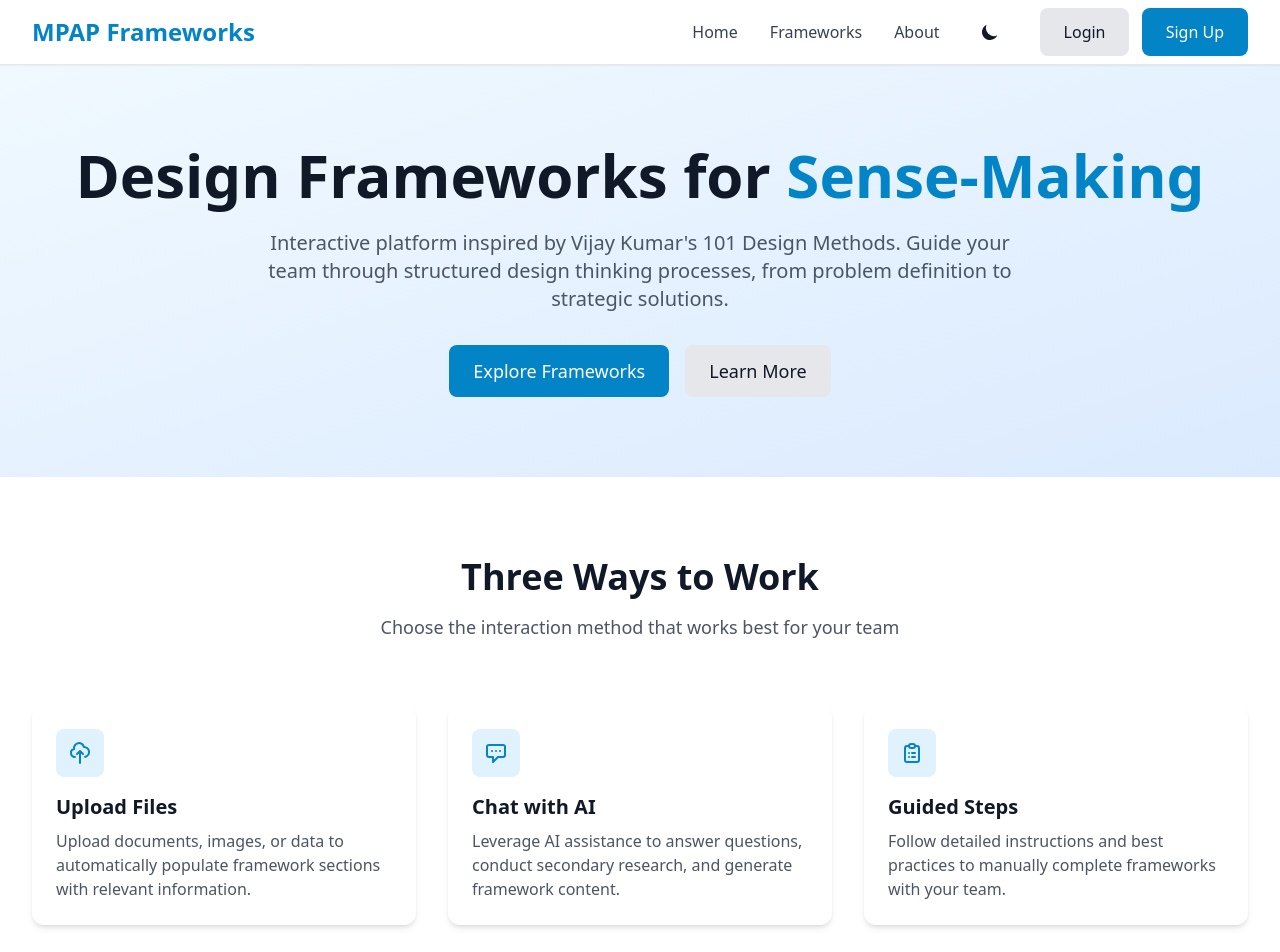
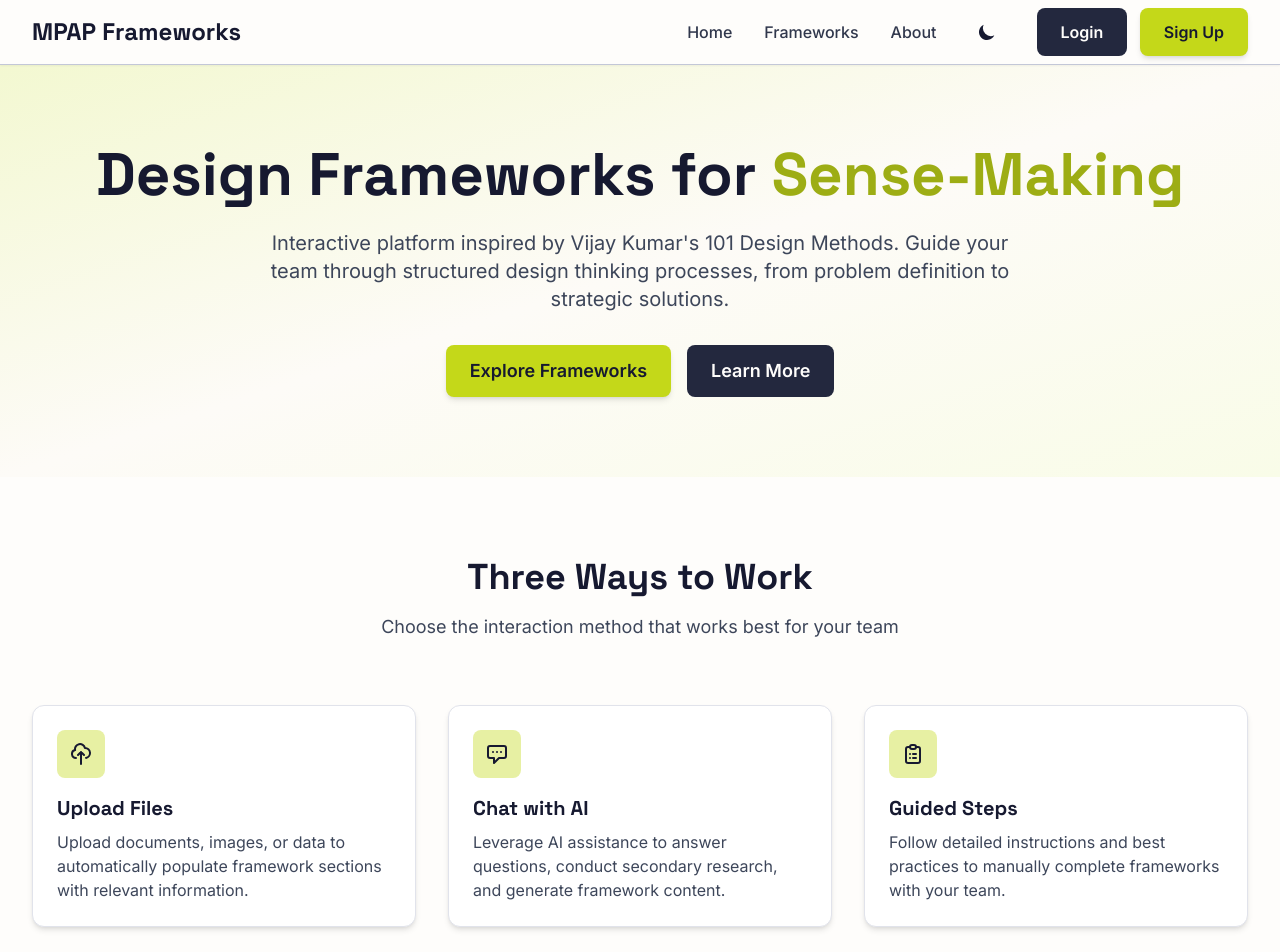
Before and after one commit to marpinet/mpap-id-frameworks, a website built with Vite: page index.html in a window 1280 px wide. Shown: the top 952 px of the page. Built offline with nearby package versions, Linux system fonts and the light colour scheme; no server answers.

Commit message:
Redesign: Update color scheme to navy/yellow-green/cream palette with Space Grotesk font

```diff
--- a/index.html
+++ b/index.html
@@ -7,6 +7,11 @@
     <meta name="keywords" content="design frameworks, design thinking, design methods, sense-making, strategic design">
     <title>MPAP Frameworks - Interactive Design Framework Platform</title>
 
+    <!-- Fonts -->
+    <link rel="preconnect" href="https://fonts.googleapis.com">
+    <link rel="preconnect" href="https://fonts.gstatic.com" crossorigin>
+    <link href="https://fonts.googleapis.com/css2?family=Inter:wght@400;500;600;700&family=Space+Grotesk:wght@500;600;700&display=swap" rel="stylesheet">
+
     <!-- Favicon -->
     <link rel="icon" type="image/svg+xml" href="/favicon.svg">
 
@@ -15,28 +20,28 @@
 </head>
 <body class="min-h-screen">
     <!-- Navigation -->
-    <nav class="bg-white dark:bg-gray-800 shadow-sm border-b border-gray-200 dark:border-gray-700 sticky top-0 z-50">
+    <nav class="bg-cream-50 dark:bg-navy-900 shadow-sm border-b border-navy-200 dark:border-navy-700 sticky top-0 z-50">
         <div class="max-w-7xl mx-auto px-4 sm:px-6 lg:px-8">
             <div class="flex justify-between items-center h-16">
                 <!-- Logo -->
                 <div class="flex items-center">
-                    <a href="/" class="text-2xl font-bold text-primary-600 dark:text-primary-400">
+                    <a href="/" class="text-2xl font-bold font-display text-navy-900 dark:text-primary-400">
                         MPAP Frameworks
                     </a>
                 </div>
 
                 <!-- Desktop Navigation -->
                 <div class="hidden md:flex items-center space-x-8">
-                    <a href="/" class="text-gray-700 dark:text-gray-300 hover:text-primary-600 dark:hover:text-primary-400 transition-colors">
+                    <a href="/" class="text-navy-700 dark:text-cream-300 hover:text-primary-600 dark:hover:text-primary-400 transition-colors font-medium">
                         Home
                     </a>
-                    <a href="#frameworks" class="text-gray-700 dark:text-gray-300 hover:text-primary-600 dark:hover:text-primary-400 transition-colors">
+                    <a href="#frameworks" class="text-navy-700 dark:text-cream-300 hover:text-primary-600 dark:hover:text-primary-400 transition-colors font-medium">
                         Frameworks
                     </a>
-                    <a href="#about" class="text-gray-700 dark:text-gray-300 hover:text-primary-600 dark:hover:text-primary-400 transition-colors">
+                    <a href="#about" class="text-navy-700 dark:text-cream-300 hover:text-primary-600 dark:hover:text-primary-400 transition-colors font-medium">
                         About
                     </a>
-                    <button id="theme-toggle" class="p-2 rounded-lg hover:bg-gray-100 dark:hover:bg-gray-700 transition-colors" aria-label="Toggle theme">
+                    <button id="theme-toggle" class="p-2 rounded-lg hover:bg-cream-200 dark:hover:bg-navy-700 transition-colors" aria-label="Toggle theme">
                         <svg class="w-5 h-5 hidden dark:block" fill="currentColor" viewBox="0 0 20 20">
                             <path d="M10 2a1 1 0 011 1v1a1 1 0 11-2 0V3a1 1 0 011-1zm4 8a4 4 0 11-8 0 4 4 0 018 0zm-.464 4.95l.707.707a1 1 0 001.414-1.414l-.707-.707a1 1 0 00-1.414 1.414zm2.12-10.607a1 1 0 010 1.414l-.706.707a1 1 0 11-1.414-1.414l.707-.707a1 1 0 011.414 0zM17 11a1 1 0 100-2h-1a1 1 0 100 2h1zm-7 4a1 1 0 011 1v1a1 1 0 11-2 0v-1a1 1 0 011-1zM5.05 6.464A1 1 0 106.465 5.05l-.708-.707a1 1 0 00-1.414 1.414l.707.707zm1.414 8.486l-.707.707a1 1 0 01-1.414-1.414l.707-.707a1 1 0 011.414 1.414zM4 11a1 1 0 100-2H3a1 1 0 000 2h1z"/>
                         </svg>
@@ -55,7 +60,7 @@
                 </div>
 
                 <!-- Mobile menu button -->
-                <button id="mobile-menu-btn" class="md:hidden p-2 rounded-lg hover:bg-gray-100 dark:hover:bg-gray-700">
+                <button id="mobile-menu-btn" class="md:hidden p-2 rounded-lg hover:bg-cream-200 dark:hover:bg-navy-700">
                     <svg class="w-6 h-6" fill="none" stroke="currentColor" viewBox="0 0 24 24">
                         <path stroke-linecap="round" stroke-linejoin="round" stroke-width="2" d="M4 6h16M4 12h16M4 18h16"></path>
                     </svg>
@@ -64,12 +69,12 @@
         </div>
 
         <!-- Mobile menu -->
-        <div id="mobile-menu" class="hidden md:hidden border-t border-gray-200 dark:border-gray-700">
+        <div id="mobile-menu" class="hidden md:hidden border-t border-navy-200 dark:border-navy-700">
             <div class="px-4 py-4 space-y-3">
-                <a href="/" class="block text-gray-700 dark:text-gray-300 hover:text-primary-600 dark:hover:text-primary-400">Home</a>
-                <a href="#frameworks" class="block text-gray-700 dark:text-gray-300 hover:text-primary-600 dark:hover:text-primary-400">Frameworks</a>
-                <a href="#about" class="block text-gray-700 dark:text-gray-300 hover:text-primary-600 dark:hover:text-primary-400">About</a>
-                <div class="pt-2 border-t border-gray-200 dark:border-gray-700">
+                <a href="/" class="block text-navy-700 dark:text-cream-300 hover:text-primary-600 dark:hover:text-primary-400 font-medium">Home</a>
+                <a href="#frameworks" class="block text-navy-700 dark:text-cream-300 hover:text-primary-600 dark:hover:text-primary-400 font-medium">Frameworks</a>
+                <a href="#about" class="block text-navy-700 dark:text-cream-300 hover:text-primary-600 dark:hover:text-primary-400 font-medium">About</a>
+                <div class="pt-2 border-t border-navy-200 dark:border-navy-700">
                     <button id="mobile-login-btn" class="w-full btn-secondary mb-2">Login</button>
                     <button id="mobile-signup-btn" class="w-full btn-primary">Sign Up</button>
                 </div>
@@ -78,14 +83,14 @@
     </nav>
 
     <!-- Hero Section -->
-    <section class="bg-gradient-to-br from-primary-50 to-blue-100 dark:from-gray-800 dark:to-gray-900 py-20">
+    <section class="bg-gradient-to-br from-primary-100 via-cream-100 to-primary-50 dark:from-navy-800 dark:to-navy-900 py-20">
         <div class="max-w-7xl mx-auto px-4 sm:px-6 lg:px-8">
             <div class="text-center">
-                <h1 class="text-4xl md:text-6xl font-bold text-gray-900 dark:text-white mb-6">
+                <h1 class="text-4xl md:text-6xl font-bold font-display text-navy-900 dark:text-cream-50 mb-6">
                     Design Frameworks for
                     <span class="text-primary-600 dark:text-primary-400">Sense-Making</span>
                 </h1>
-                <p class="text-xl text-gray-600 dark:text-gray-300 mb-8 max-w-3xl mx-auto">
+                <p class="text-xl text-navy-600 dark:text-cream-300 mb-8 max-w-3xl mx-auto">
                     Interactive platform inspired by Vijay Kumar's 101 Design Methods. Guide your team through structured design thinking processes, from problem definition to strategic solutions.
                 </p>
                 <div class="flex flex-col sm:flex-row gap-4 justify-center">
@@ -111,39 +116,39 @@
             <div class="grid md:grid-cols-3 gap-8">
                 <!-- Upload Files -->
                 <div class="card">
-                    <div class="w-12 h-12 bg-primary-100 dark:bg-primary-900 rounded-lg flex items-center justify-center mb-4">
-                        <svg class="w-6 h-6 text-primary-600 dark:text-primary-400" fill="none" stroke="currentColor" viewBox="0 0 24 24">
+                    <div class="w-12 h-12 bg-primary-200 dark:bg-primary-900 rounded-lg flex items-center justify-center mb-4">
+                        <svg class="w-6 h-6 text-navy-900 dark:text-primary-400" fill="none" stroke="currentColor" viewBox="0 0 24 24">
                             <path stroke-linecap="round" stroke-linejoin="round" stroke-width="2" d="M7 16a4 4 0 01-.88-7.903A5 5 0 1115.9 6L16 6a5 5 0 011 9.9M15 13l-3-3m0 0l-3 3m3-3v12"/>
                         </svg>
                     </div>
-                    <h3 class="text-xl font-semibold mb-2">Upload Files</h3>
-                    <p class="text-gray-600 dark:text-gray-400">
+                    <h3 class="text-xl font-bold font-display mb-2 text-navy-900 dark:text-cream-50">Upload Files</h3>
+                    <p class="text-navy-600 dark:text-cream-400">
                         Upload documents, images, or data to automatically populate framework sections with relevant information.
                     </p>
                 </div>
 
                 <!-- Chat with AI -->
                 <div class="card">
-                    <div class="w-12 h-12 bg-primary-100 dark:bg-primary-900 rounded-lg flex items-center justify-center mb-4">
-                        <svg class="w-6 h-6 text-primary-600 dark:text-primary-400" fill="none" stroke="currentColor" viewBox="0 0 24 24">
+                    <div class="w-12 h-12 bg-primary-200 dark:bg-primary-900 rounded-lg flex items-center justify-center mb-4">
+                        <svg class="w-6 h-6 text-navy-900 dark:text-primary-400" fill="none" stroke="currentColor" viewBox="0 0 24 24">
                             <path stroke-linecap="round" stroke-linejoin="round" stroke-width="2" d="M8 10h.01M12 10h.01M16 10h.01M9 16H5a2 2 0 01-2-2V6a2 2 0 012-2h14a2 2 0 012 2v8a2 2 0 01-2 2h-5l-5 5v-5z"/>
                         </svg>
                     </div>
-                    <h3 class="text-xl font-semibold mb-2">Chat with AI</h3>
-                    <p class="text-gray-600 dark:text-gray-400">
+                    <h3 class="text-xl font-bold font-display mb-2 text-navy-900 dark:text-cream-50">Chat with AI</h3>
+                    <p class="text-navy-600 dark:text-cream-400">
                         Leverage AI assistance to answer questions, conduct secondary research, and generate framework content.
                     </p>
                 </div>
 
                 <!-- Guided Steps -->
                 <div class="card">
-                    <div class="w-12 h-12 bg-primary-100 dark:bg-primary-900 rounded-lg flex items-center justify-center mb-4">
-                        <svg class="w-6 h-6 text-primary-600 dark:text-primary-400" fill="none" stroke="currentColor" viewBox="0 0 24 24">
+                    <div class="w-12 h-12 bg-primary-200 dark:bg-primary-900 rounded-lg flex items-center justify-center mb-4">
+                        <svg class="w-6 h-6 text-navy-900 dark:text-primary-400" fill="none" stroke="currentColor" viewBox="0 0 24 24">
                             <path stroke-linecap="round" stroke-linejoin="round" stroke-width="2" d="M9 5H7a2 2 0 00-2 2v12a2 2 0 002 2h10a2 2 0 002-2V7a2 2 0 00-2-2h-2M9 5a2 2 0 002 2h2a2 2 0 002-2M9 5a2 2 0 012-2h2a2 2 0 012 2m-3 7h3m-3 4h3m-6-4h.01M9 16h.01"/>
                         </svg>
                     </div>
-                    <h3 class="text-xl font-semibold mb-2">Guided Steps</h3>
-                    <p class="text-gray-600 dark:text-gray-400">
+                    <h3 class="text-xl font-bold font-display mb-2 text-navy-900 dark:text-cream-50">Guided Steps</h3>
+                    <p class="text-navy-600 dark:text-cream-400">
                         Follow detailed instructions and best practices to manually complete frameworks with your team.
                     </p>
                 </div>
@@ -152,7 +157,7 @@
     </section>
 
     <!-- Framework Categories Section -->
-    <section id="frameworks" class="py-20 bg-gray-50 dark:bg-gray-800">
+    <section id="frameworks" class="py-20 bg-white dark:bg-navy-800">
         <div class="max-w-7xl mx-auto px-4 sm:px-6 lg:px-8">
             <div class="text-center mb-16">
                 <h2 class="section-title">Framework Categories</h2>
@@ -179,40 +184,40 @@
     </section>
 
     <!-- Footer -->
-    <footer class="bg-gray-900 text-gray-300 py-12">
+    <footer class="bg-navy-900 text-cream-300 py-12">
         <div class="max-w-7xl mx-auto px-4 sm:px-6 lg:px-8">
             <div class="grid md:grid-cols-4 gap-8">
                 <div>
-                    <h3 class="text-white text-lg font-semibold mb-4">MPAP Frameworks</h3>
+                    <h3 class="text-cream-50 text-lg font-bold font-display mb-4">MPAP Frameworks</h3>
                     <p class="text-sm">
                         Structured sense-making for design teams, inspired by Vijay Kumar's 101 Design Methods.
                     </p>
                 </div>
                 <div>
-                    <h4 class="text-white font-semibold mb-4">Product</h4>
+                    <h4 class="text-cream-50 font-bold mb-4">Product</h4>
                     <ul class="space-y-2 text-sm">
-                        <li><a href="#frameworks" class="hover:text-white transition-colors">Frameworks</a></li>
-                        <li><a href="#about" class="hover:text-white transition-colors">About</a></li>
-                        <li><a href="/" class="hover:text-white transition-colors">Home</a></li>
+                        <li><a href="#frameworks" class="hover:text-primary-400 transition-colors">Frameworks</a></li>
+                        <li><a href="#about" class="hover:text-primary-400 transition-colors">About</a></li>
+                        <li><a href="/" class="hover:text-primary-400 transition-colors">Home</a></li>
                     </ul>
                 </div>
                 <div>
-                    <h4 class="text-white font-semibold mb-4">Resources</h4>
+                    <h4 class="text-cream-50 font-bold mb-4">Resources</h4>
                     <ul class="space-y-2 text-sm">
-                        <li><a href="#" class="hover:text-white transition-colors">Documentation</a></li>
-                        <li><a href="#" class="hover:text-white transition-colors">Blog</a></li>
-                        <li><a href="#" class="hover:text-white transition-colors">Support</a></li>
+                        <li><a href="#" class="hover:text-primary-400 transition-colors">Documentation</a></li>
+                        <li><a href="#" class="hover:text-primary-400 transition-colors">Blog</a></li>
+                        <li><a href="#" class="hover:text-primary-400 transition-colors">Support</a></li>
                     </ul>
                 </div>
                 <div>
-                    <h4 class="text-white font-semibold mb-4">Legal</h4>
+                    <h4 class="text-cream-50 font-bold mb-4">Legal</h4>
                     <ul class="space-y-2 text-sm">
-                        <li><a href="#" class="hover:text-white transition-colors">Privacy Policy</a></li>
-                        <li><a href="#" class="hover:text-white transition-colors">Terms of Service</a></li>
+                        <li><a href="#" class="hover:text-primary-400 transition-colors">Privacy Policy</a></li>
+                        <li><a href="#" class="hover:text-primary-400 transition-colors">Terms of Service</a></li>
                     </ul>
                 </div>
             </div>
-            <div class="mt-8 pt-8 border-t border-gray-800 text-center text-sm">
+            <div class="mt-8 pt-8 border-t border-navy-700 text-center text-sm">
                 <p>&copy; 2025 MPAP Frameworks. All rights reserved.</p>
             </div>
         </div>
@@ -220,10 +225,10 @@
 
     <!-- Login Modal -->
     <div id="login-modal" class="hidden fixed inset-0 bg-black bg-opacity-50 z-50 flex items-center justify-center p-4">
-        <div class="bg-white dark:bg-gray-800 rounded-xl shadow-xl max-w-md w-full p-6">
+        <div class="bg-white dark:bg-navy-800 rounded-xl shadow-xl max-w-md w-full p-6 border border-navy-200 dark:border-navy-700">
             <div class="flex justify-between items-center mb-6">
-                <h2 class="text-2xl font-bold text-gray-900 dark:text-white">Log In</h2>
-                <button data-close-modal="login-modal" class="text-gray-500 hover:text-gray-700 dark:text-gray-400 dark:hover:text-gray-200">
+                <h2 class="text-2xl font-bold font-display text-navy-900 dark:text-cream-50">Log In</h2>
+                <button data-close-modal="login-modal" class="text-navy-500 hover:text-navy-700 dark:text-cream-400 dark:hover:text-cream-200">
                     <svg class="w-6 h-6" fill="none" stroke="currentColor" viewBox="0 0 24 24">
                         <path stroke-linecap="round" stroke-linejoin="round" stroke-width="2" d="M6 18L18 6M6 6l12 12"/>
                     </svg>
@@ -234,12 +239,12 @@
 
             <form id="login-form" class="space-y-4">
                 <div>
-                    <label for="login-email" class="block text-sm font-medium text-gray-700 dark:text-gray-300 mb-1">Email</label>
+                    <label for="login-email" class="block text-sm font-semibold text-navy-700 dark:text-cream-300 mb-1">Email</label>
                     <input type="email" id="login-email" required class="input-field" placeholder="you@example.com">
                 </div>
 
                 <div>
-                    <label for="login-password" class="block text-sm font-medium text-gray-700 dark:text-gray-300 mb-1">Password</label>
+                    <label for="login-password" class="block text-sm font-semibold text-navy-700 dark:text-cream-300 mb-1">Password</label>
                     <input type="password" id="login-password" required class="input-field" placeholder="••••••••">
                 </div>
 
@@ -257,10 +262,10 @@
 
     <!-- Signup Modal -->
     <div id="signup-modal" class="hidden fixed inset-0 bg-black bg-opacity-50 z-50 flex items-center justify-center p-4">
-        <div class="bg-white dark:bg-gray-800 rounded-xl shadow-xl max-w-md w-full p-6">
+        <div class="bg-white dark:bg-navy-800 rounded-xl shadow-xl max-w-md w-full p-6 border border-navy-200 dark:border-navy-700">
             <div class="flex justify-between items-center mb-6">
-                <h2 class="text-2xl font-bold text-gray-900 dark:text-white">Sign Up</h2>
-                <button data-close-modal="signup-modal" class="text-gray-500 hover:text-gray-700 dark:text-gray-400 dark:hover:text-gray-200">
+                <h2 class="text-2xl font-bold font-display text-navy-900 dark:text-cream-50">Sign Up</h2>
+                <button data-close-modal="signup-modal" class="text-navy-500 hover:text-navy-700 dark:text-cream-400 dark:hover:text-cream-200">
                     <svg class="w-6 h-6" fill="none" stroke="currentColor" viewBox="0 0 24 24">
                         <path stroke-linecap="round" stroke-linejoin="round" stroke-width="2" d="M6 18L18 6M6 6l12 12"/>
                     </svg>
@@ -271,23 +276,23 @@
 
             <form id="signup-form" class="space-y-4">
                 <div>
-                    <label for="signup-name" class="block text-sm font-medium text-gray-700 dark:text-gray-300 mb-1">Full Name</label>
+                    <label for="signup-name" class="block text-sm font-semibold text-navy-700 dark:text-cream-300 mb-1">Full Name</label>
                     <input type="text" id="signup-name" required class="input-field" placeholder="John Doe">
                 </div>
 
                 <div>
-                    <label for="signup-email" class="block text-sm font-medium text-gray-700 dark:text-gray-300 mb-1">Email</label>
+                    <label for="signup-email" class="block text-sm font-semibold text-navy-700 dark:text-cream-300 mb-1">Email</label>
                     <input type="email" id="signup-email" required class="input-field" placeholder="you@example.com">
                 </div>
 
                 <div>
-                    <label for="signup-password" class="block text-sm font-medium text-gray-700 dark:text-gray-300 mb-1">Password</label>
+                    <label for="signup-password" class="block text-sm font-semibold text-navy-700 dark:text-cream-300 mb-1">Password</label>
                     <input type="password" id="signup-password" required minlength="6" class="input-field" placeholder="••••••••">
-                    <p class="mt-1 text-xs text-gray-500 dark:text-gray-400">At least 6 characters</p>
+                    <p class="mt-1 text-xs text-navy-500 dark:text-cream-400">At least 6 characters</p>
                 </div>
 
                 <div>
-                    <label for="signup-confirm-password" class="block text-sm font-medium text-gray-700 dark:text-gray-300 mb-1">Confirm Password</label>
+                    <label for="signup-confirm-password" class="block text-sm font-semibold text-navy-700 dark:text-cream-300 mb-1">Confirm Password</label>
                     <input type="password" id="signup-confirm-password" required minlength="6" class="input-field" placeholder="••••••••">
                 </div>
 
--- a/src/styles/main.css
+++ b/src/styles/main.css
@@ -4,25 +4,25 @@
 
 @layer base {
   body {
-    @apply bg-white dark:bg-gray-900 text-gray-900 dark:text-gray-100 transition-colors;
+    @apply bg-cream-50 dark:bg-navy-900 text-navy-900 dark:text-cream-100 transition-colors;
   }
 }
 
 @layer components {
   .btn-primary {
-    @apply px-6 py-3 bg-primary-600 hover:bg-primary-700 text-white font-medium rounded-lg transition-colors duration-200;
+    @apply px-6 py-3 bg-primary-500 hover:bg-primary-600 text-navy-900 font-semibold rounded-lg transition-all duration-200 shadow-md hover:shadow-lg;
   }
 
   .btn-secondary {
-    @apply px-6 py-3 bg-gray-200 hover:bg-gray-300 dark:bg-gray-700 dark:hover:bg-gray-600 text-gray-900 dark:text-gray-100 font-medium rounded-lg transition-colors duration-200;
+    @apply px-6 py-3 bg-navy-800 hover:bg-navy-700 dark:bg-cream-500 dark:hover:bg-cream-400 text-cream-50 dark:text-navy-900 font-semibold rounded-lg transition-all duration-200;
   }
 
   .card {
-    @apply bg-white dark:bg-gray-800 rounded-xl shadow-md p-6 transition-all duration-200 hover:shadow-lg;
+    @apply bg-white dark:bg-navy-800 rounded-xl shadow-md p-6 transition-all duration-200 hover:shadow-lg border border-navy-100 dark:border-navy-700;
   }
 
   .input-field {
-    @apply w-full px-4 py-2 border border-gray-300 dark:border-gray-600 rounded-lg bg-white dark:bg-gray-800 text-gray-900 dark:text-gray-100 focus:ring-2 focus:ring-primary-500 focus:border-transparent outline-none transition-all;
+    @apply w-full px-4 py-2 border border-navy-300 dark:border-navy-600 rounded-lg bg-white dark:bg-navy-800 text-navy-900 dark:text-cream-100 focus:ring-2 focus:ring-primary-500 focus:border-transparent outline-none transition-all;
   }
 
   .tab-button {
@@ -30,15 +30,15 @@
   }
 
   .tab-button:hover:not(.active) {
-    @apply border-gray-300 dark:border-gray-600;
+    @apply border-navy-300 dark:border-navy-600;
   }
 
   .section-title {
-    @apply text-3xl md:text-4xl font-bold text-gray-900 dark:text-white mb-4;
+    @apply text-3xl md:text-4xl font-bold font-display text-navy-900 dark:text-cream-50 mb-4;
   }
 
   .section-subtitle {
-    @apply text-lg text-gray-600 dark:text-gray-400 mb-8;
+    @apply text-lg text-navy-600 dark:text-cream-400 mb-8;
   }
 }
 
--- a/tailwind.config.js
+++ b/tailwind.config.js
@@ -10,17 +10,45 @@ export default {
     extend: {
       colors: {
         primary: {
-          50: '#f0f9ff',
-          100: '#e0f2fe',
-          200: '#bae6fd',
-          300: '#7dd3fc',
-          400: '#38bdf8',
-          500: '#0ea5e9',
-          600: '#0284c7',
-          700: '#0369a1',
-          800: '#075985',
-          900: '#0c4a6e',
+          50: '#f9fce8',
+          100: '#f3f8d1',
+          200: '#e7f0a3',
+          300: '#dce875',
+          400: '#d0e047',
+          500: '#c4d819', // Bright yellow-green
+          600: '#9dad14',
+          700: '#76820f',
+          800: '#4e560a',
+          900: '#272b05',
         },
+        navy: {
+          50: '#f0f1f5',
+          100: '#e1e3eb',
+          200: '#c3c7d7',
+          300: '#a5abc3',
+          400: '#878faf',
+          500: '#4a5568', // Medium navy
+          600: '#3d465a',
+          700: '#30374c',
+          800: '#23283e',
+          900: '#161930', // Deep navy
+        },
+        cream: {
+          50: '#fefdfb',
+          100: '#fdfbf7',
+          200: '#fbf7ef',
+          300: '#f9f3e7',
+          400: '#f7efdf',
+          500: '#f5ebd7', // Cream
+          600: '#c4bcac',
+          700: '#938d81',
+          800: '#625e56',
+          900: '#312f2b',
+        },
+      },
+      fontFamily: {
+        sans: ['Inter', 'system-ui', 'sans-serif'],
+        display: ['Space Grotesk', 'Inter', 'system-ui', 'sans-serif'],
       },
     },
   },
```
